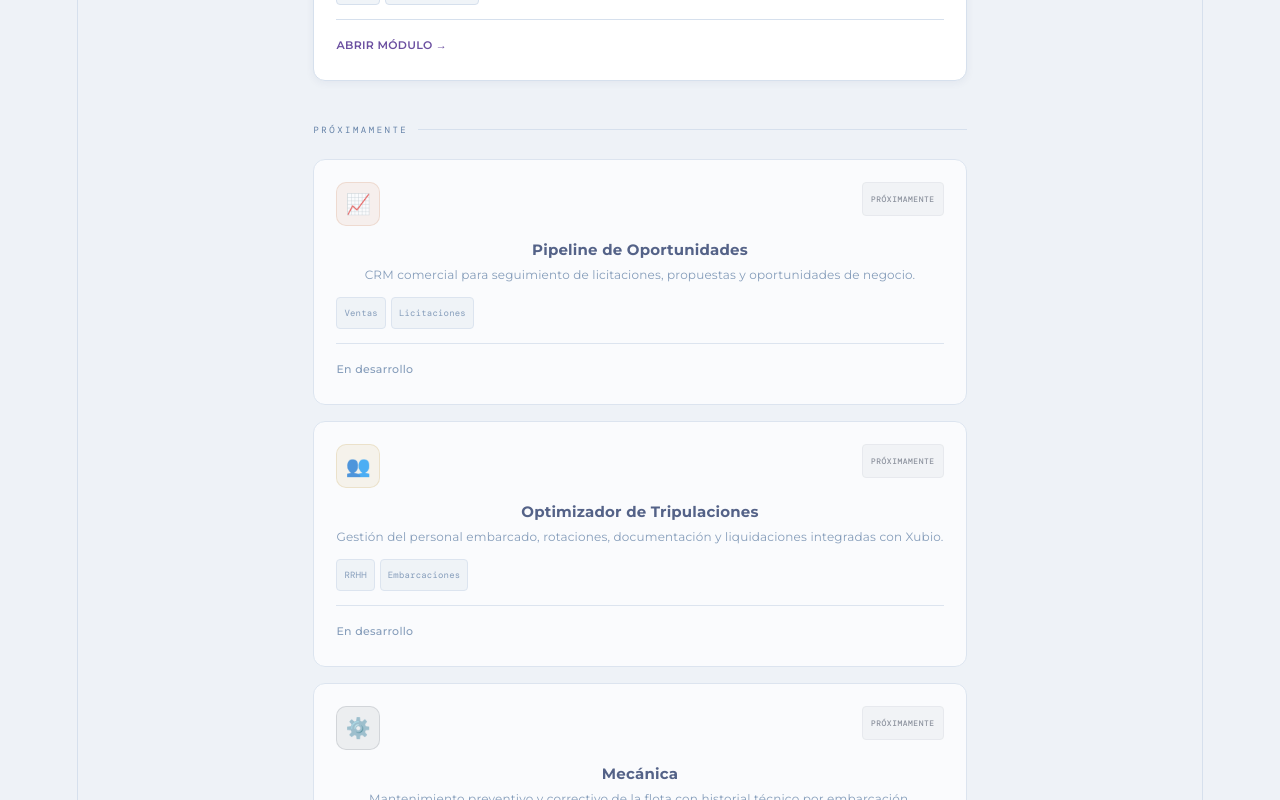
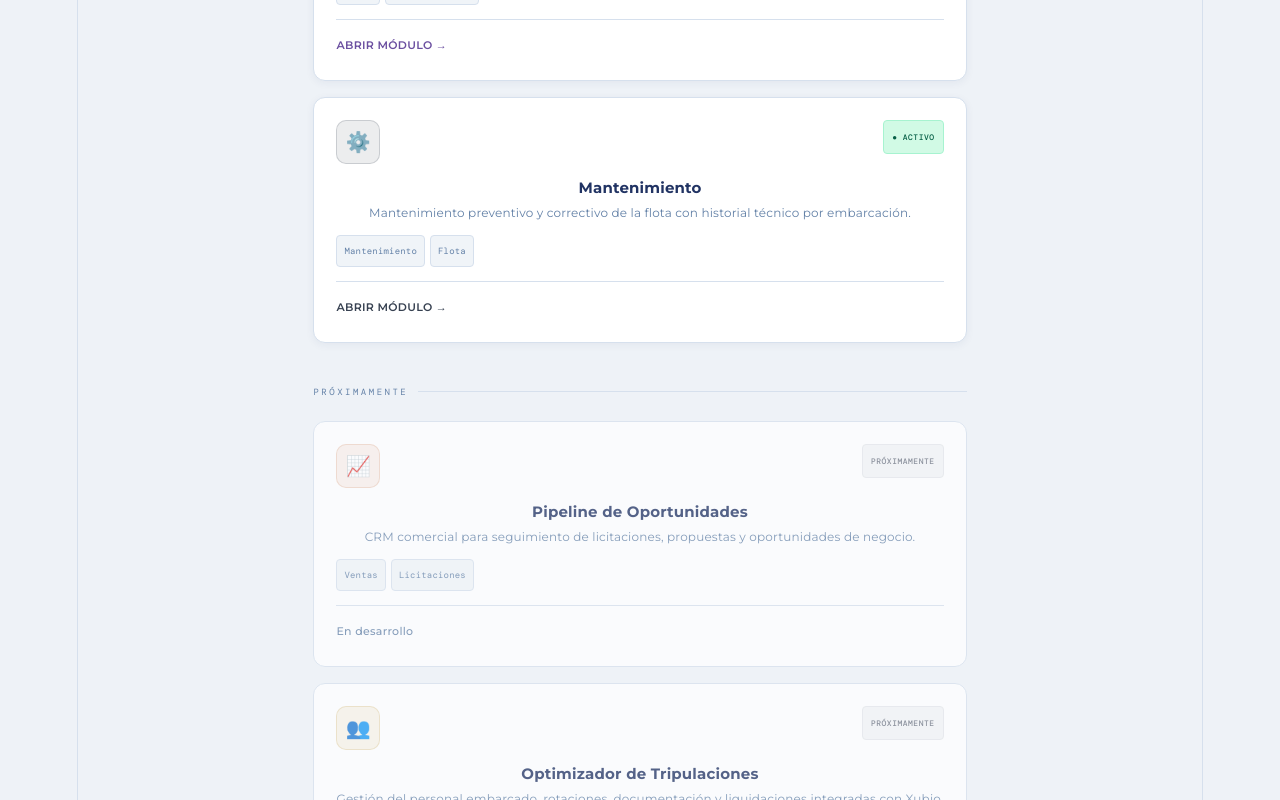
Before and after one commit to TerraCompras/erp-portal, a React (Vite) app: page / in a window 1280 px wide. Shown: the part 1140-1940 px from the top of the page. Built offline with nearby package versions, Linux system fonts and the light colour scheme.

Commit message:
feat: mantenimiento card activo

```diff
--- a/src/App.jsx
+++ b/src/App.jsx
@@ -52,12 +52,12 @@ const MODULOS = [
     tags: ["RRHH", "Embarcaciones"],
   },
   {
-    id: "mecanica",
-    nombre: "Mecánica",
+    id: "mantenimiento",
+    nombre: "Mantenimiento",
     descripcion: "Mantenimiento preventivo y correctivo de la flota con historial técnico por embarcación.",
     icono: "⚙️",
-    status: "proximamente",
-    url: null,
+    status: "activo",
+    url: "https://mantenimiento-app-psi.vercel.app",
     color: "#374151",
     tags: ["Mantenimiento", "Flota"],
   },
```
